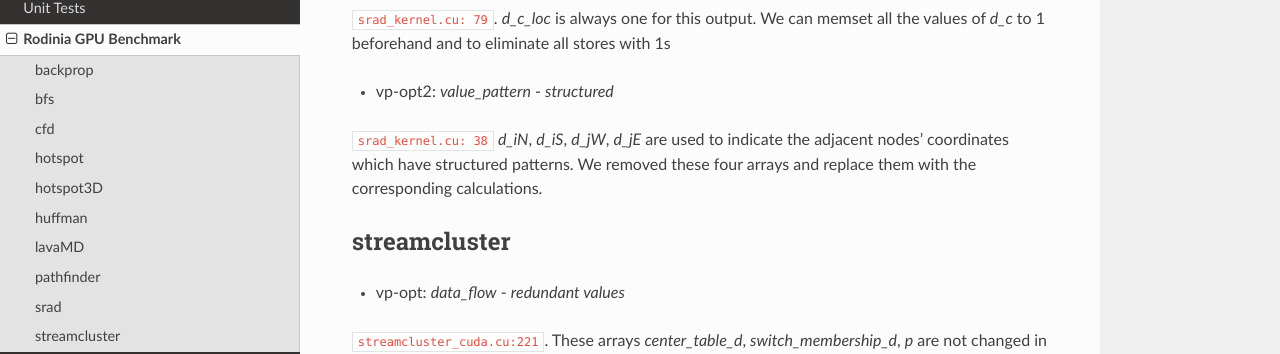
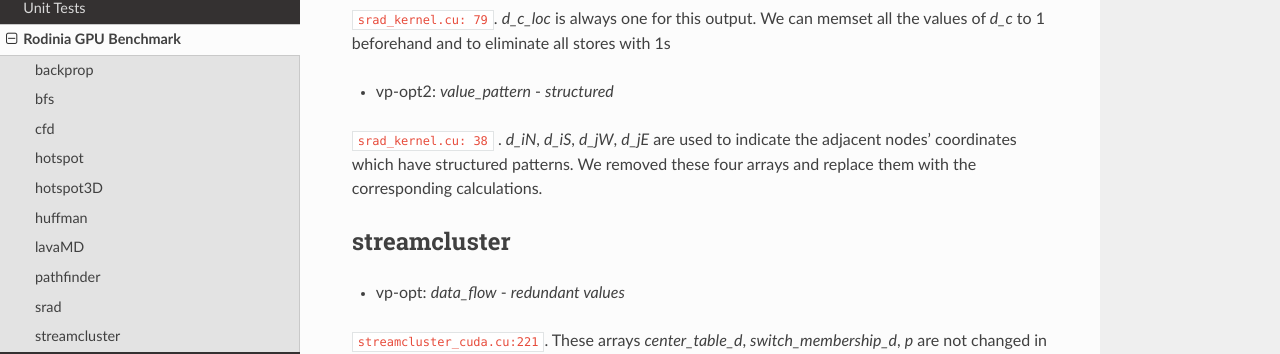
Before and after one commit to GVProf/GVProf, a Sphinx documentation site: the page built from docs/rodinia.md, in a window 1280 px wide and 900 px high, scrolled down 2018 px. Shown: the part 309-663 px from the top of the window. Built offline with Sphinx 7.4.7 and the Read the Docs theme 2.0.0, drawn with Linux system fonts in a browser that asks for light colours; pages that are not in the unit, such as notebooks, are missing from menus.

```diff
--- a/docs/rodinia.md
+++ b/docs/rodinia.md
@@ -70,7 +70,7 @@ Therefore, we can read just some neighbor points on *Line 195* and still get sim
 
 - vp-opt2: *value_pattern* - *structured*
 
-[`srad_kernel.cu: 38`](https://github.com/GVProf/GVProf-samples/blob/a8c23e3aba/srad_v1/srad_kernel.cu#L38) *d_iN*, *d_iS*, *d_jW*, *d_jE* are used to indicate the adjacent nodes' coordinates which have structured patterns. We removed these four arrays and replace them with the corresponding calculations.
+[`srad_kernel.cu: 38`](https://github.com/GVProf/GVProf-samples/blob/a8c23e3aba/srad_v1/srad_kernel.cu#L38) . *d_iN*, *d_iS*, *d_jW*, *d_jE* are used to indicate the adjacent nodes' coordinates which have structured patterns. We removed these four arrays and replace them with the corresponding calculations.
 
 ## streamcluster
 
```
